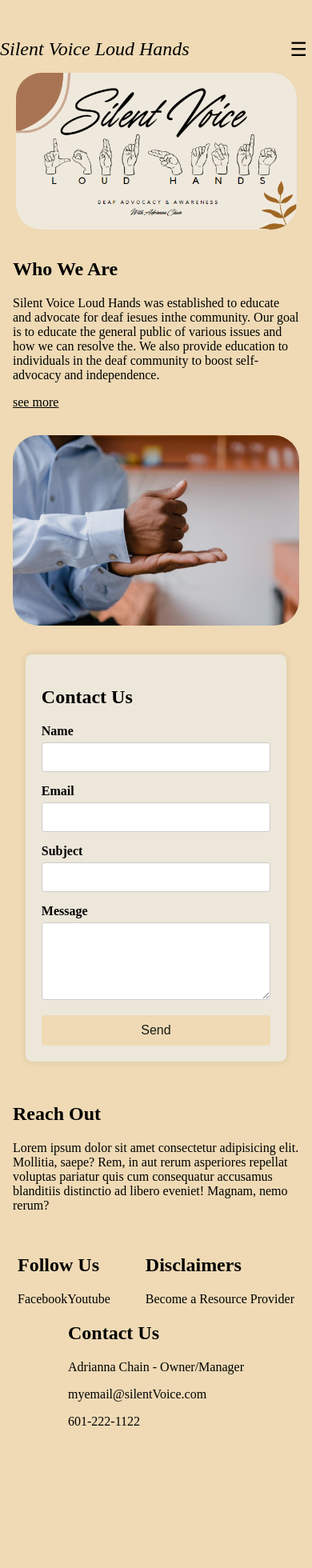
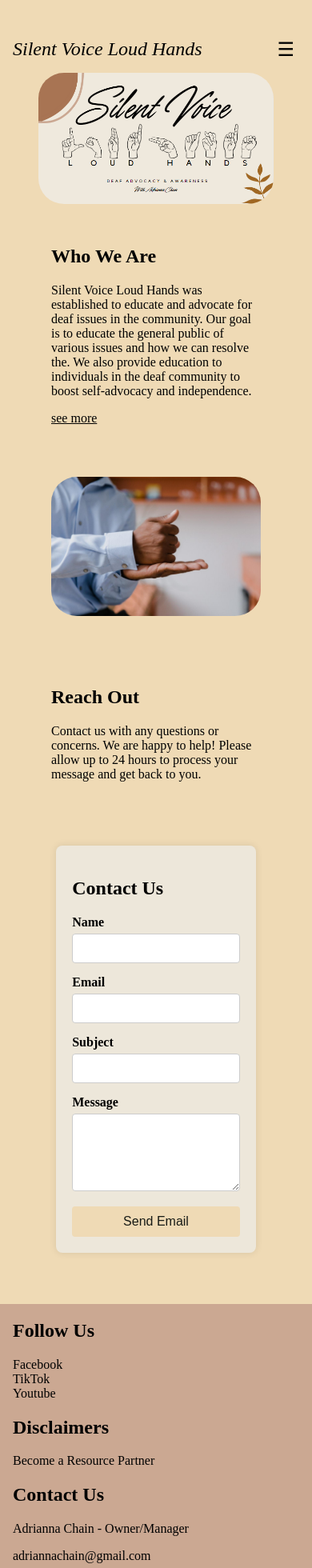
Before and after one commit to KillerKodyCodes/silent_voice, an Angular app: page / in a window 390 px wide. Shown: the top 1960 px of the page at 80% size. Before the commit the page ends 1802 px from the top, so only its background shows below. Built offline with nearby package versions, Linux system fonts and the light colour scheme; a web font is replaced by a local one.

Commit message:
various margin changes made

```diff
--- a/src/app/app.component.html
+++ b/src/app/app.component.html
@@ -1,2 +1,3 @@
 <app-nav></app-nav>
 <router-outlet></router-outlet>
+<app-footer></app-footer>
--- a/src/app/app.component.ts
+++ b/src/app/app.component.ts
@@ -1,14 +1,14 @@
 import { Component } from '@angular/core';
 import { RouterOutlet } from '@angular/router';
-
 import { NavComponent } from './nav/nav.component';
-
+import { FooterComponent } from './footer/footer.component';
 @Component({
   selector: 'app-root',
   standalone: true,
   imports: [
     RouterOutlet,
-    NavComponent
+    NavComponent,
+    FooterComponent
   ],
   templateUrl: './app.component.html',
   styleUrl: './app.component.css'
--- a/src/app/contact-form/contact-form.component.css
+++ b/src/app/contact-form/contact-form.component.css
@@ -2,7 +2,7 @@
 .container {
   max-width: 80%;
   width: 50rem;
-  margin: 0 auto;
+  margin: 0 0;
   padding: 20px;
   background-color: var(--alabaster);
   border-radius: 8px;
@@ -47,3 +47,11 @@ button[type="submit"] {
 button[type="submit"]:hover {
   background-color: var(--tan);
 }
+
+
+
+@media (max-width: 991.98px){
+  .container {
+    margin: 0 auto;
+  }
+}
--- a/src/app/contact-form/contact-form.component.html
+++ b/src/app/contact-form/contact-form.component.html
@@ -17,6 +17,6 @@
       <label for="message">Message</label>
       <textarea id="message" name="message" rows="5" required></textarea>
     </div>
-    <button type="submit" (click)="sendContactEmail()">Send</button>
+    <button type="submit" (click)="sendContactEmail()">Send Email</button>
   </form>
 </div>
--- a/src/app/home-page/home-page.component.css
+++ b/src/app/home-page/home-page.component.css
@@ -1,6 +1,9 @@
 .page-wrapper{
   width: 100%;
   justify-content: center;
+  padding: 0 2rem;
+  box-sizing: border-box; /* Ensures padding doesn't cause overflow */
+
 }
 
 .centered-div{
@@ -10,7 +13,7 @@
   justify-content: space-around;
   align-items: center;
   /* background-color: aquamarine; */
-  width: 100%;
+  width: auto;
 }
 
 
@@ -32,8 +35,10 @@
 
 .centered-div-item{
   width: 50%; /* Each about-item takes up half the width of the parent */
+  padding: 2rem;
+
   box-sizing: border-box; /* Include padding and border in the element's total width and height */
-  padding: 1rem; /* Optional: Add some padding for better spacing */
+
 
 }
 
@@ -53,8 +58,23 @@
 
 
 
+
+
+
+
 @media (max-width: 991.98px){
   .centered-div-item{
     width: 100%;
   }
+
+  .footer-container{
+    flex-direction: column;
+    justify-content: flex-start;
+    align-items: flex-start;
+    padding-left: 1rem;
+  }
+
+  #contact-centered-div{
+    flex-direction: column-reverse;
+  }
 }
--- a/src/app/home-page/home-page.component.html
+++ b/src/app/home-page/home-page.component.html
@@ -9,7 +9,7 @@
     <div class="centered-div-item">
       <h2>Who We Are</h2>
       <p>
-        Silent Voice Loud Hands was established to educate and advocate for deaf iesues inthe community.
+        Silent Voice Loud Hands was established to educate and advocate for deaf issues in the community.
         Our goal is to educate the general public of various issues and how we can resolve the.
         We also provide education to individuals in the deaf community to boost self-advocacy and independence.
       </p>
@@ -26,27 +26,10 @@
     </div>
     <div class="centered-div-item">
       <h2>Reach Out</h2>
-      <p>Lorem ipsum dolor sit amet consectetur adipisicing elit. Mollitia, saepe? Rem, in aut rerum asperiores repellat voluptas pariatur quis cum consequatur accusamus blanditiis distinctio ad libero eveniet! Magnam, nemo rerum?</p>
+      <p>Contact us with any questions or concerns. We are happy to help! Please allow up to 24 hours to process your message and get back to you. </p>
     </div>
   </div>
 
 
-  <div class="centered-div footer-container">
-    <div>
-      <h2>Follow Us</h2>
-      <a>Facebook</a>
-      <a>Youtube</a>
-    </div>
-    <div>
-      <h2>Disclaimers</h2>
-      <a>Become a Resource Provider</a>
-    </div>
-    <div>
-      <h2>Contact Us</h2>
-      <p>Adrianna Chain - Owner/Manager</p>
-      <p>myemail&#64;silentVoice.com</p>
-      <p>601-222-1122</p>
-    </div>
-  </div>
 
 </div>
--- a/src/app/home-page/home-page.component.ts
+++ b/src/app/home-page/home-page.component.ts
@@ -1,6 +1,7 @@
 import { Component } from '@angular/core';
 import { RouterLink } from '@angular/router';
 import { ContactFormComponent } from '../contact-form/contact-form.component';
+
 
 @Component({
   selector: 'app-home-page',
--- a/src/app/nav/nav.component.css
+++ b/src/app/nav/nav.component.css
@@ -7,11 +7,6 @@
   width: 100%;
 }
 
-
-
-
-
-
 #nav-logo {
   position: absolute;
   left: 1rem;
@@ -19,7 +14,7 @@
 }
 
 #title {
-  text-align: center;
+  text-align: right;
   flex: none;
 }
 
@@ -55,7 +50,11 @@
   justify-content: space-between; /* Adjusted to space-between to place the title and button correctly */
   align-items: center;
   padding-top: 2rem;
+  padding-left: 1rem;
+  padding-right: 1rem;
   width: 100%;
+  box-sizing: border-box; /* Ensures padding doesn't cause overflow */
+
 }
 
 
--- a/src/app/nav/nav.component.html
+++ b/src/app/nav/nav.component.html
@@ -7,10 +7,6 @@
     <a class="nav-link" routerLink="/contact">Contact</a>
   </div>
 </div>
-
-<!-- <div id="nav-container-mobile">
-  <h1 class="large-txt italic-txt" id="title">Silent Voice Loud Hands</h1>
-</div> -->
 
 
 <div id="nav-container-mobile" [class.active]="isMenuOpen">
```
